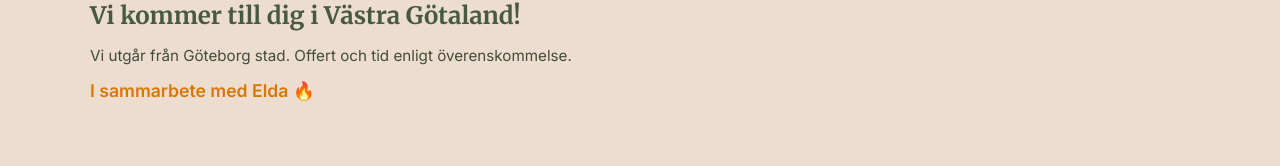
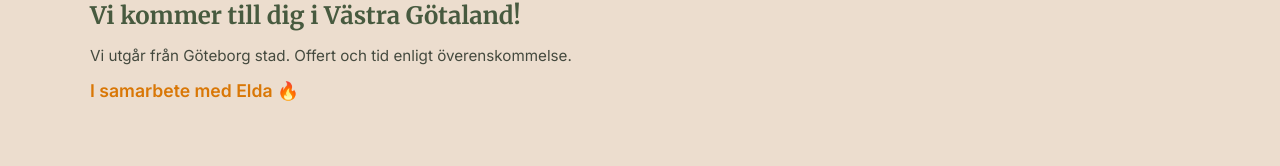
Before and after one commit to Erm0es/iser-s, a React (Vite) app in the folder iserås/client/: page /kontakt in a window 1280 px wide. Shown: the part 586-752 px from the top of the page. Built offline with nearby package versions, Linux system fonts and the light colour scheme.

Commit message:
fix(contact) spellingerror

```diff
--- a/iserås/client/src/pages/contactPage/ContactPage.tsx
+++ b/iserås/client/src/pages/contactPage/ContactPage.tsx
@@ -47,7 +47,7 @@ export default function ContactPage() {
               target="_blank"
               rel="noopener noreferrer"
             >
-             I sammarbete med Elda 🔥
+             I samarbete med Elda 🔥
             </a>
           </p>
         </section>
```
